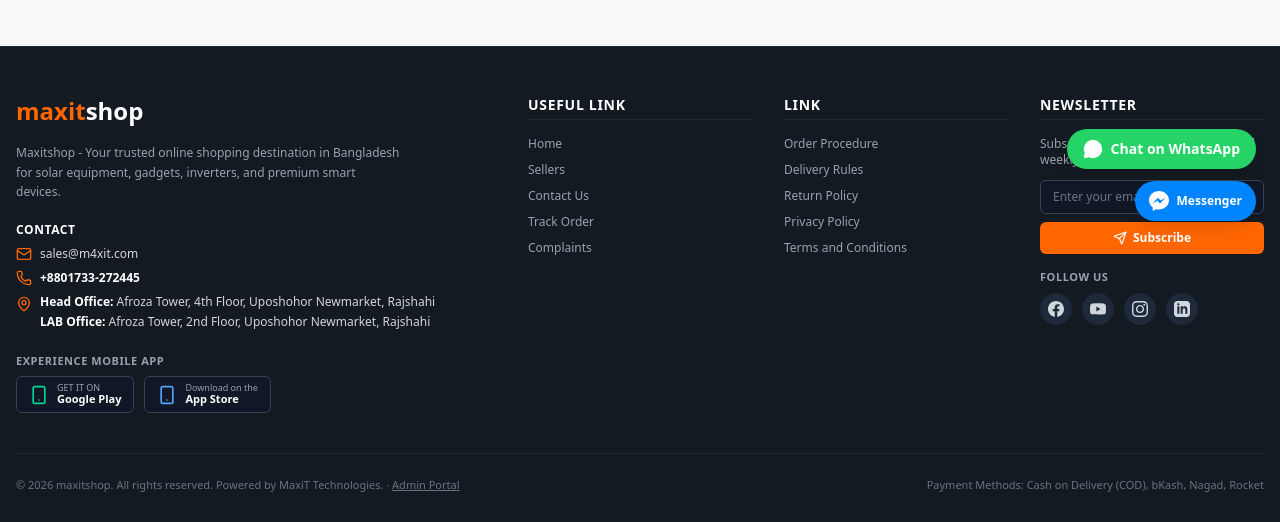
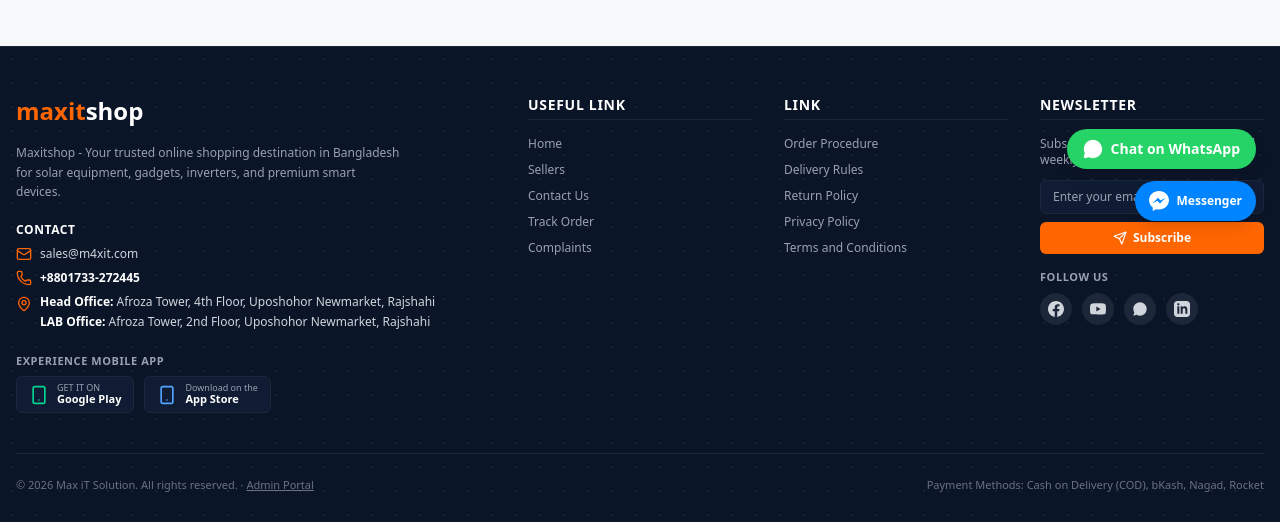
Before and after one commit to Rashedul705/maxit_ecom, a Next.js app in the folder frontend/: page / in a window 1280 px wide. Shown: the part 555-1077 px from the top of the page. Built offline with nearby package versions, Linux system fonts and the light colour scheme; no server answers.

Commit message:
feat(footer): match m4xit.com navy color theme, remove instagram, and add whatsapp

```diff
--- a/frontend/src/components/shop/Footer.tsx
+++ b/frontend/src/components/shop/Footer.tsx
@@ -35,11 +35,11 @@
   };
 
   return (
-    <footer className="bg-[#131A22] text-gray-300 pt-12 pb-20 lg:pb-8 border-t border-gray-800 text-xs">
+    <footer className="bg-[#0B1528] text-gray-300 pt-12 pb-20 lg:pb-8 border-t border-[#1C2739] text-xs [background-image:radial-gradient(rgba(255,255,255,0.06)_1px,transparent_1px)] [background-size:24px_24px]">
       <div className="max-w-7xl mx-auto px-4">
 
         {/* Main Footer Content */}
-        <div className="grid grid-cols-1 md:grid-cols-2 lg:grid-cols-5 gap-8 pb-10 border-b border-gray-800">
+        <div className="grid grid-cols-1 md:grid-cols-2 lg:grid-cols-5 gap-8 pb-10 border-b border-[#1C2739]">
 
           {/* Column 1 & 2: Brand, Tagline, Contact & App Badges */}
           <div className="lg:col-span-2 space-y-4">
@@ -93,7 +93,7 @@
               </p>
               <div className="flex items-center gap-2.5">
                 {/* Google Play Badge Placeholder */}
-                <div className="flex items-center gap-2 bg-gray-900 border border-gray-700 px-3 py-1.5 rounded-md hover:border-gray-500 cursor-pointer transition-colors">
+                <div className="flex items-center gap-2 bg-[#101C33] border border-[#1C2739] px-3 py-1.5 rounded-md hover:border-[#0468D3]/50 cursor-pointer transition-colors">
                   <Smartphone className="w-5 h-5 text-emerald-400" />
                   <div className="text-left">
                     <p className="text-[9px] text-gray-400 leading-none">GET IT ON</p>
@@ -102,7 +102,7 @@
                 </div>
 
                 {/* App Store Badge Placeholder */}
-                <div className="flex items-center gap-2 bg-gray-900 border border-gray-700 px-3 py-1.5 rounded-md hover:border-gray-500 cursor-pointer transition-colors">
+                <div className="flex items-center gap-2 bg-[#101C33] border border-[#1C2739] px-3 py-1.5 rounded-md hover:border-[#0468D3]/50 cursor-pointer transition-colors">
                   <Smartphone className="w-5 h-5 text-blue-400" />
                   <div className="text-left">
                     <p className="text-[9px] text-gray-400 leading-none">Download on the</p>
@@ -115,7 +115,7 @@
 
           {/* Column 3: Useful Link */}
           <div>
-            <h3 className="text-sm font-bold text-white uppercase tracking-wider mb-4 pb-1 border-b border-gray-800">
+            <h3 className="text-sm font-bold text-white uppercase tracking-wider mb-4 pb-1 border-b border-[#1C2739]">
               Useful Link
             </h3>
             <ul className="space-y-2.5 text-gray-400">
@@ -149,7 +149,7 @@
 
           {/* Column 4: Link (Policies) */}
           <div>
-            <h3 className="text-sm font-bold text-white uppercase tracking-wider mb-4 pb-1 border-b border-gray-800">
+            <h3 className="text-sm font-bold text-white uppercase tracking-wider mb-4 pb-1 border-b border-[#1C2739]">
               Link
             </h3>
             <ul className="space-y-2.5 text-gray-400">
@@ -183,7 +183,7 @@
 
           {/* Column 5: Newsletter Subscribe Box & Social Icons */}
           <div>
-            <h3 className="text-sm font-bold text-white uppercase tracking-wider mb-4 pb-1 border-b border-gray-800">
+            <h3 className="text-sm font-bold text-white uppercase tracking-wider mb-4 pb-1 border-b border-[#1C2739]">
               Newsletter
             </h3>
             <p className="text-gray-400 text-xs mb-3">
@@ -203,7 +203,7 @@
                   onChange={(e) => setEmail(e.target.value)}
                   placeholder="Enter your email address"
                   required
-                  className="w-full px-3 py-2 bg-gray-900 border border-gray-700 rounded-md text-xs text-white placeholder-gray-500 focus:outline-hidden focus:border-[#FF6600]"
+                  className="w-full px-3 py-2 bg-[#101C33] border border-[#1C2739] rounded-md text-xs text-white placeholder-gray-400 focus:outline-hidden focus:border-[#0468D3]"
                 />
                 <button
                   type="submit"
@@ -226,7 +226,7 @@
                   href="https://facebook.com"
                   target="_blank"
                   rel="noopener noreferrer"
-                  className="w-8 h-8 rounded-full bg-gray-800 hover:bg-[#1877F2] text-gray-300 hover:text-white flex items-center justify-center transition-colors"
+                  className="w-8 h-8 rounded-full bg-[#1C2739] hover:bg-[#1877F2] text-gray-300 hover:text-white flex items-center justify-center transition-colors"
                   aria-label="Facebook"
                 >
                   <svg className="w-4 h-4 fill-current" viewBox="0 0 24 24">
@@ -237,7 +237,7 @@
                   href="https://youtube.com"
                   target="_blank"
                   rel="noopener noreferrer"
-                  className="w-8 h-8 rounded-full bg-gray-800 hover:bg-[#FF0000] text-gray-300 hover:text-white flex items-center justify-center transition-colors"
+                  className="w-8 h-8 rounded-full bg-[#1C2739] hover:bg-[#FF0000] text-gray-300 hover:text-white flex items-center justify-center transition-colors"
                   aria-label="YouTube"
                 >
                   <svg className="w-4 h-4 fill-current" viewBox="0 0 24 24">
@@ -245,21 +245,21 @@
                   </svg>
                 </a>
                 <a
-                  href="https://instagram.com"
+                  href="https://wa.me/8801733272445"
                   target="_blank"
                   rel="noopener noreferrer"
-                  className="w-8 h-8 rounded-full bg-gray-800 hover:bg-[#E4405F] text-gray-300 hover:text-white flex items-center justify-center transition-colors"
-                  aria-label="Instagram"
+                  className="w-8 h-8 rounded-full bg-[#1C2739] hover:bg-[#25D366] text-gray-300 hover:text-white flex items-center justify-center transition-colors"
+                  aria-label="WhatsApp"
                 >
                   <svg className="w-4 h-4 fill-current" viewBox="0 0 24 24">
-                    <path d="M12 2.163c3.204 0 3.584.012 4.85.07 3.252.148 4.771 1.691 4.919 4.919.058 1.265.069 1.645.069 4.849 0 3.205-.012 3.584-.069 4.849-.149 3.225-1.664 4.771-4.919 4.919-1.266.058-1.644.07-4.85.07-3.204 0-3.584-.012-4.849-.07-3.26-.149-4.771-1.699-4.919-4.92-.058-1.265-.07-1.644-.07-4.849 0-3.204.013-3.583.07-4.849.149-3.227 1.664-4.771 4.919-4.919 1.266-.057 1.645-.069 4.849-.069zm0-2.163c-3.259 0-3.667.014-4.947.072-4.358.2-6.78 2.618-6.98 6.98-.059 1.281-.073 1.689-.073 4.948 0 3.259.014 3.668.072 4.948.2 4.358 2.618 6.78 6.98 6.98 1.281.058 1.689.072 4.948.072 3.259 0 3.668-.014 4.948-.072 4.354-.2 6.782-2.618 6.979-6.98.059-1.28.073-1.689.073-4.948 0-3.259-.014-3.667-.072-4.947-.196-4.354-2.617-6.78-6.979-6.98-1.281-.059-1.69-.073-4.949-.073zm0 5.838c-3.403 0-6.162 2.759-6.162 6.162s2.759 6.163 6.162 6.163 6.162-2.759 6.162-6.163c0-3.403-2.759-6.162-6.162-6.162zm0 10.162c-2.209 0-4-1.79-4-4 0-2.209 1.791-4 4-4s4 1.791 4 4c0 2.21-1.791 4-4 4zm6.406-11.845c-.796 0-1.441.645-1.441 1.44s.645 1.44 1.441 1.44c.795 0 1.439-.645 1.439-1.44s-.644-1.44-1.439-1.44z"/>
+                    <path d="M12.031 6.172c-3.181 0-5.767 2.586-5.768 5.766-.001 1.298.38 2.27 1.019 3.287l-.582 2.128 2.182-.573c.978.58 1.911.928 3.145.929 3.178 0 5.767-2.587 5.768-5.766.001-3.187-2.575-5.77-5.764-5.771zm3.392 8.244c-.144.405-.837.774-1.17.824-.312.045-.634.058-1.776-.367-1.428-.532-2.348-1.954-2.42-2.048-.07-.095-.568-.756-.568-1.442 0-.685.358-1.023.486-1.163.128-.14.281-.175.375-.175.093 0 .188.001.27.006.088.004.205-.034.32.245.12.289.41 1.002.446 1.075.036.073.06.158.01.256-.048.098-.073.158-.145.244-.073.085-.153.19-.219.255-.073.072-.15.15-.064.298.086.147.382.63.818 1.019.561.5 1.034.655 1.18.728.147.073.233.061.32-.037.086-.098.375-.436.475-.586.1-.15.201-.125.337-.075.137.05.867.41 1.016.485.15.074.25.111.287.174.037.063.037.368-.107.773zM12 2C6.477 2 2 6.477 2 12c0 1.89.525 3.66 1.438 5.168L2 22l4.98-1.399C8.423 21.493 10.153 22 12 22c5.523 0 10-4.477 10-10S17.523 2 12 2z"/>
                   </svg>
                 </a>
                 <a
                   href="https://linkedin.com"
                   target="_blank"
                   rel="noopener noreferrer"
-                  className="w-8 h-8 rounded-full bg-gray-800 hover:bg-[#0A66C2] text-gray-300 hover:text-white flex items-center justify-center transition-colors"
+                  className="w-8 h-8 rounded-full bg-[#1C2739] hover:bg-[#0A66C2] text-gray-300 hover:text-white flex items-center justify-center transition-colors"
                   aria-label="LinkedIn"
                 >
                   <svg className="w-4 h-4 fill-current" viewBox="0 0 24 24">
@@ -274,7 +274,7 @@
 
         {/* Copyright notice */}
         <div className="pt-6 flex flex-col sm:flex-row items-center justify-between gap-3 text-gray-500 text-[11px]">
-          <p>© 2026 maxitshop. All rights reserved. Powered by MaxiT Technologies. · <Link href="/admin" className="hover:text-[#FF6600] transition-colors underline">Admin Portal</Link></p>
+          <p>© 2026 Max iT Solution. All rights reserved. · <Link href="/admin" className="hover:text-[#FF6600] transition-colors underline">Admin Portal</Link></p>
           <p>Payment Methods: Cash on Delivery (COD), bKash, Nagad, Rocket</p>
         </div>
 
```
Also changed, not shown: 1 other file (tests, documents, lock files or other folders).
